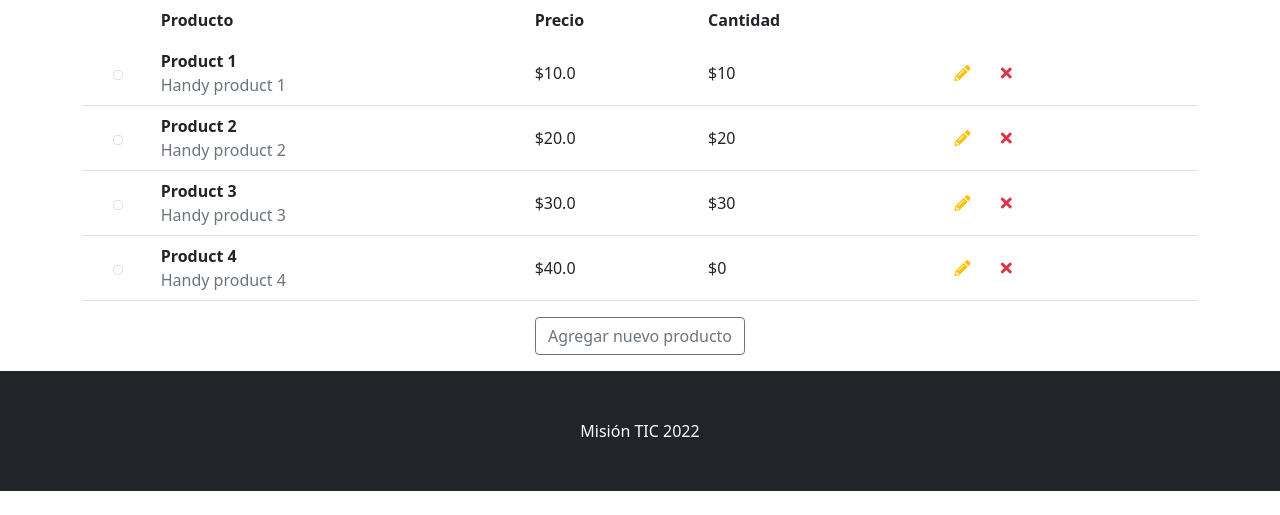
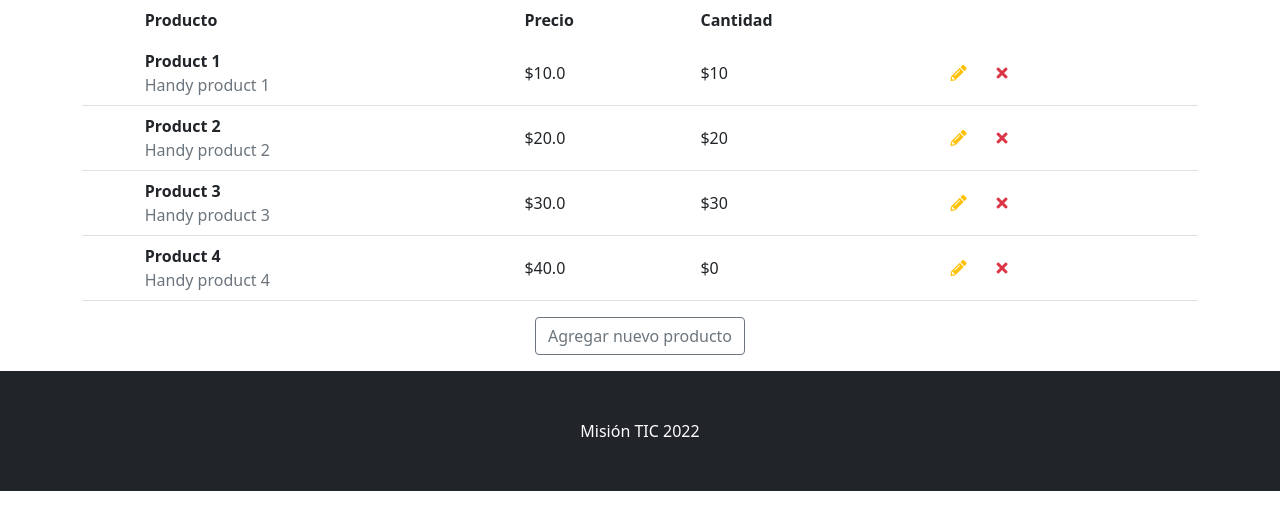
Before and after one commit to pmoros/mision-tic-2022, a Flask app: page /products in a window 1280 px wide. Shown: the part 56-571 px from the top of the page. Run offline with Flask 2, Linux system fonts and the light colour scheme; the visitor is signed in with stand-in values (Sample User, id 1); data comes from the database, SQL or seed files in the repository; some libraries are stand-ins or nearby versions.

Commit message:
refactor: change class of image in products

```diff
--- a/app/templates/products.html
+++ b/app/templates/products.html
@@ -14,7 +14,7 @@
 
         <tr class="align-middle alert border-bottom" role="alert">
           <td class="text-center">
-            <img class="img-thumbnail" src="{{ product.image }}" alt="" />
+            <img class="figure-img" src="{{ product.image }}" alt="" />
           </td>
           <td>
             <div>
```
